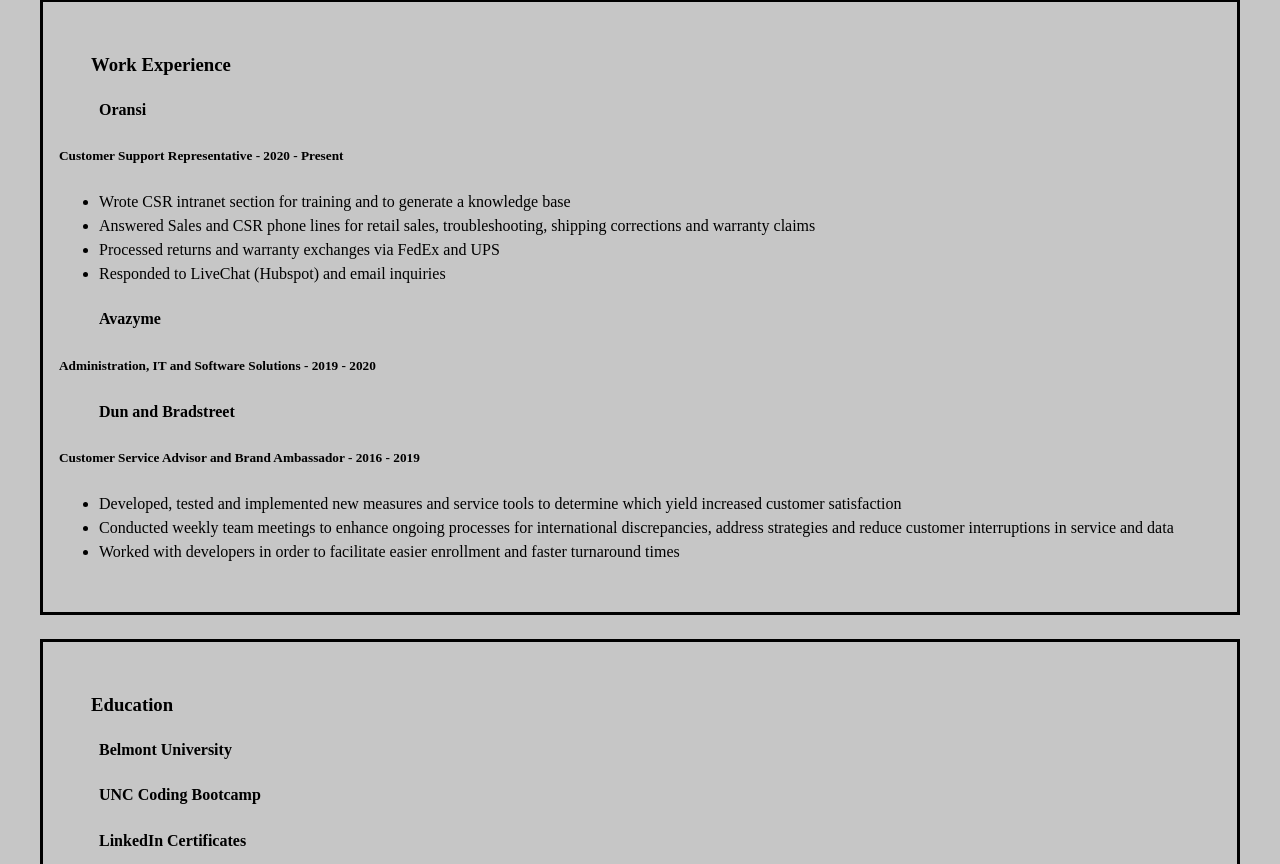
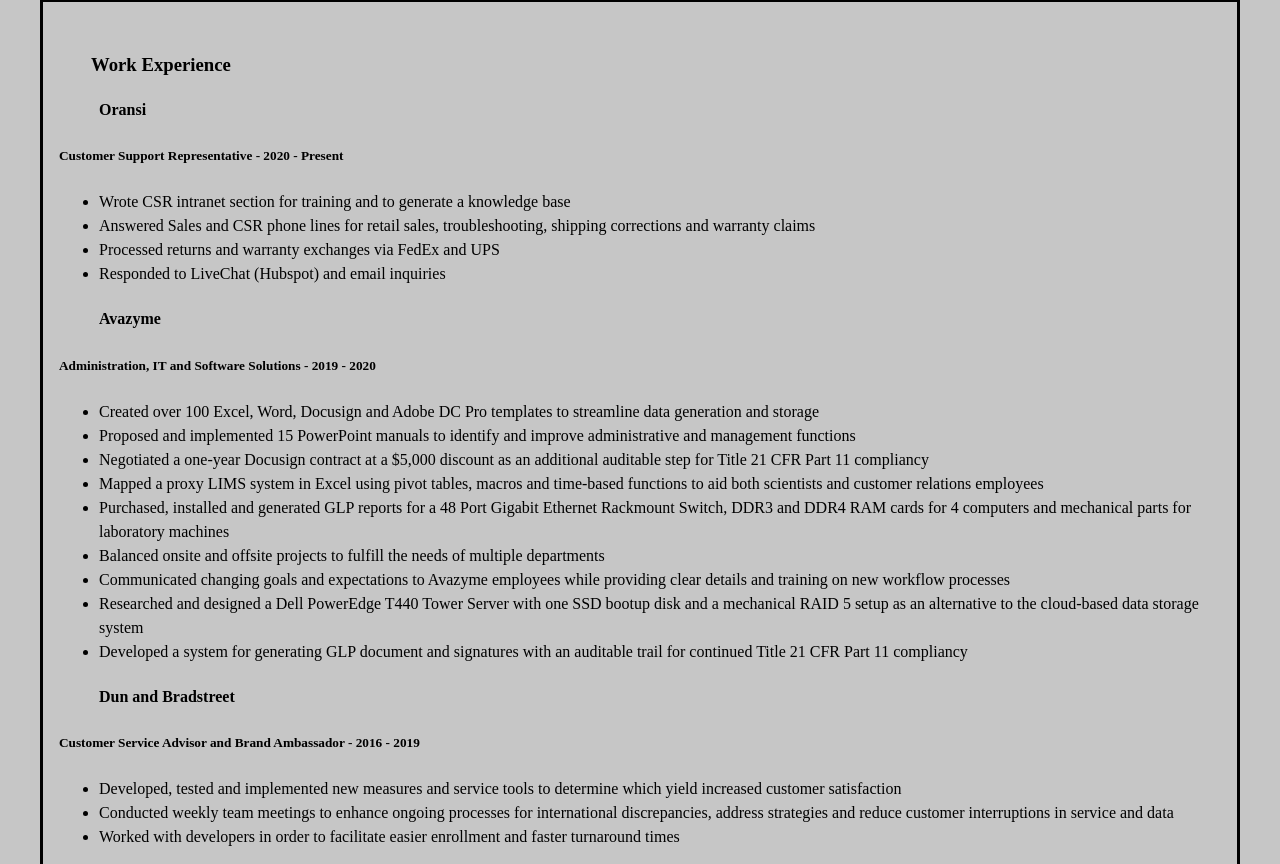
Before and after one commit to lordozland/worksUndProjects, a Next.js app in the folder portfolio-version/: page / in a window 1280 px wide. Shown: the part 390-1254 px from the top of the page. Built offline with nearby package versions, Linux system fonts and the light colour scheme.

Commit message:
everything is in

```diff
--- a/portfolio-version/pages/index.tsx
+++ b/portfolio-version/pages/index.tsx
@@ -76,6 +76,17 @@
                 <div>
                     <h4>Avazyme</h4>
                     <h5>Administration, IT and Software Solutions - 2019 - 2020</h5>
+                    <ul>
+                        <li>Created over 100 Excel, Word, Docusign and Adobe DC Pro templates to streamline data generation and storage</li>
+                        <li>Proposed and implemented 15 PowerPoint manuals to identify and improve administrative and management functions</li>
+                        <li>Negotiated a one-year Docusign contract at a $5,000 discount as an additional auditable step for Title 21 CFR Part 11 compliancy</li>
+                        <li>Mapped a proxy LIMS system in Excel using pivot tables, macros and time-based functions to aid both scientists and customer relations employees</li>
+                        <li>Purchased, installed and generated GLP reports for a 48 Port Gigabit Ethernet Rackmount Switch, DDR3 and DDR4 RAM cards for 4 computers and mechanical parts for laboratory machines</li>
+                        <li>Balanced onsite and offsite projects to fulfill the needs of multiple departments</li>
+                        <li>Communicated changing goals and expectations to Avazyme employees while providing clear details and training on new workflow processes</li>
+                        <li>Researched and designed a Dell PowerEdge T440 Tower Server with one SSD bootup disk and a mechanical RAID 5 setup as an alternative to the cloud-based data storage system</li>
+                        <li>Developed a system for generating GLP document and signatures with an auditable trail for continued Title 21 CFR Part 11 compliancy</li>
+                    </ul>
                 </div>
 
                 <div>
```
